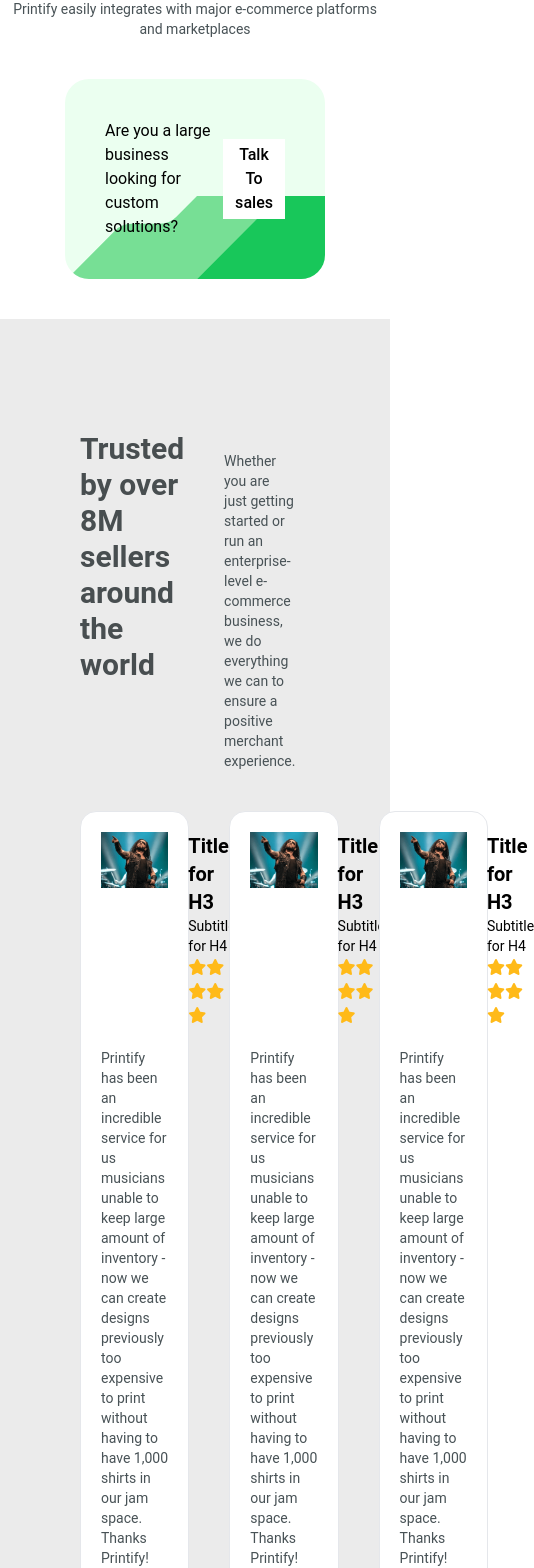
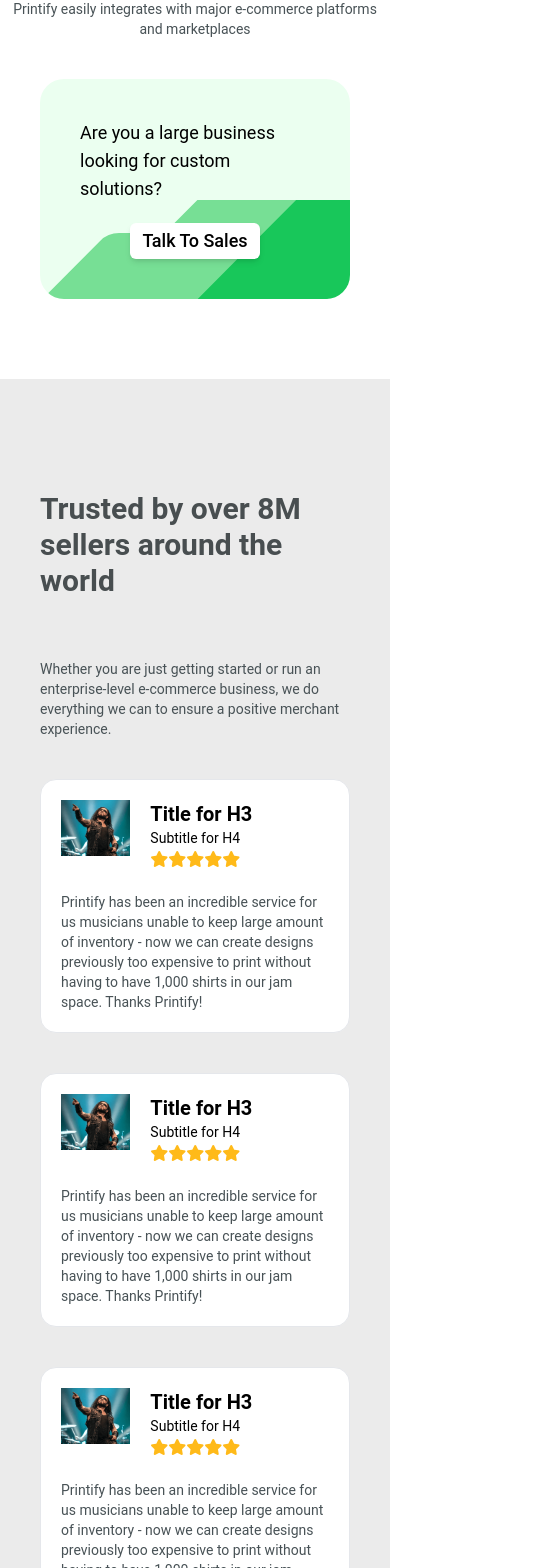
Before and after one commit to Yashwadkar2121/Printify---Home-Page, a React (Vite) app in the folder printify - home page/: page / in a window 390 px wide. Shown: the part 3360-4928 px from the top of the page, 534 px wide, since content can reach past the window. Built offline with nearby package versions, Linux system fonts and the light colour scheme.

Commit message:
Responsiveness is done

```diff
--- a/printify - home page/src/components/Home.jsx
+++ b/printify - home page/src/components/Home.jsx
@@ -170,14 +170,15 @@ function Home() {
             marketplaces
           </p>
         </div>
-        <div className="flex justify-center items-center mt-10 ">
-          <div className="bg-[#ebfff0] rounded-3xl w-8/12 p-10 relative overflow-hidden flex justify-around items-center">
+        <div className="flex  justify-center items-center p-10 ">
+          <div className="bg-[#ebfff0] rounded-3xl md:w-8/12 p-10 relative overflow-hidden flex flex-col md:flex-row justify-around items-center text-lg gap-5 ">
             <p className="z-10">
               Are you a large business looking for custom solutions?
             </p>
-            <button className="z-10 bg-white  px-3 py-1 font-medium">
-              Talk To sales
+            <button className="z-10 bg-white px-3 py-1 font-medium text-lg whitespace-nowrap shadow-md hover:shadow-lg rounded-md">
+              Talk To Sales
             </button>
+
             <img
               src="talk-to-sales-N2GDBAGC.svg"
               alt=""
@@ -186,38 +187,36 @@ function Home() {
           </div>
         </div>
       </section>
-
-      <section className="bg-[#bcbcbc4b] px-20 py-28 mt-10">
-        <div className="flex gap-10 w-8/12">
+      <section className="bg-[#bcbcbc4b] px-10 py-28 mt-10 lg:px-16 ">
+        <div className="grid grid-cols-1 md:grid-cols-2 gap-10 lg:w-8/12">
           <p className="text-3xl font-semibold text-[#484e50]">
             Trusted by over 8M sellers around the world
           </p>
-          <p className=" text-[#485256] mt-5 text-sm">
+          <p className="text-[#485256] mt-5 text-sm">
             Whether you are just getting started or run an enterprise-level
             e-commerce business, we do everything we can to ensure a positive
             merchant experience.
           </p>
         </div>
-        <div className="flex items-center gap-10 my-10">
+
+        <div className="grid grid-cols-1 md:grid-cols-2 lg:grid-cols-3 gap-10 my-10">
           {data.map((item, index) => (
-            <div
-              key={index}
-              className="bg-white border p-5 rounded-2xl w-10/12"
-            >
+            <div key={index} className="bg-white border p-5 rounded-2xl w-full">
               <div className="flex gap-5">
                 <img src={item.img1} alt="First Image" className="h-14" />
                 <div>
-                  {" "}
                   <h3 className="text-xl font-bold ">{item.title}</h3>
                   <h4 className="text-sm">{item.subtitle}</h4>
-                  <i className="fa-solid fa-star text-[#ffba19]"></i>
-                  <i className="fa-solid fa-star text-[#ffba19]"></i>
-                  <i className="fa-solid fa-star text-[#ffba19]"></i>
-                  <i className="fa-solid fa-star text-[#ffba19]"></i>
-                  <i className="fa-solid fa-star text-[#ffba19]"></i>
+                  <div>
+                    <i className="fa-solid fa-star text-[#ffba19]"></i>
+                    <i className="fa-solid fa-star text-[#ffba19]"></i>
+                    <i className="fa-solid fa-star text-[#ffba19]"></i>
+                    <i className="fa-solid fa-star text-[#ffba19]"></i>
+                    <i className="fa-solid fa-star text-[#ffba19]"></i>
+                  </div>
                 </div>
               </div>
-              <p className="mt-5 text-sm text-[#485256] ">{item.description}</p>
+              <p className="mt-5 text-sm text-[#485256]">{item.description}</p>
             </div>
           ))}
         </div>
```
Also changed, not shown: printify - home page/src/assets/logo-old-B5JY5YNQ copy.svg (deleted).
